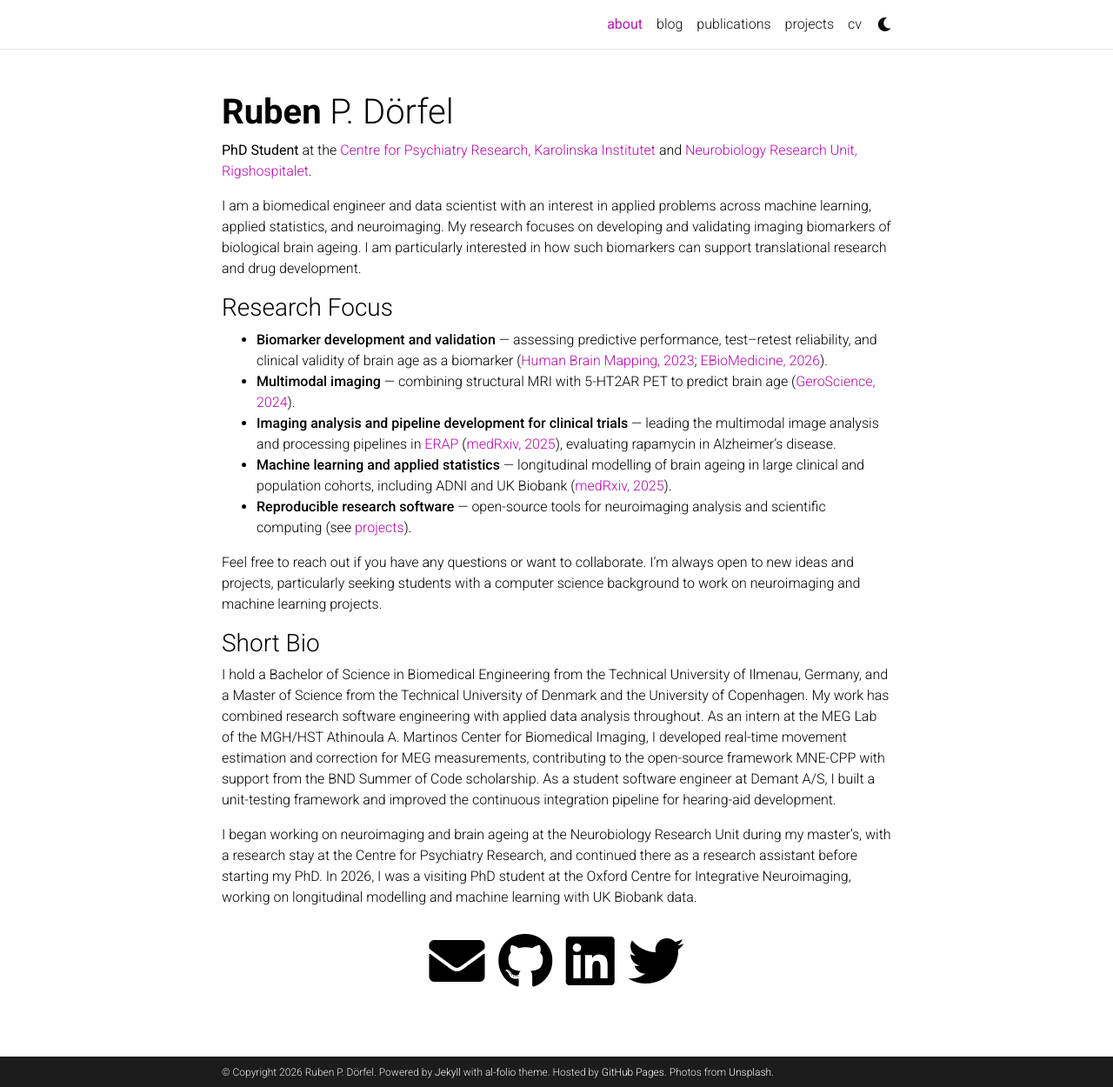
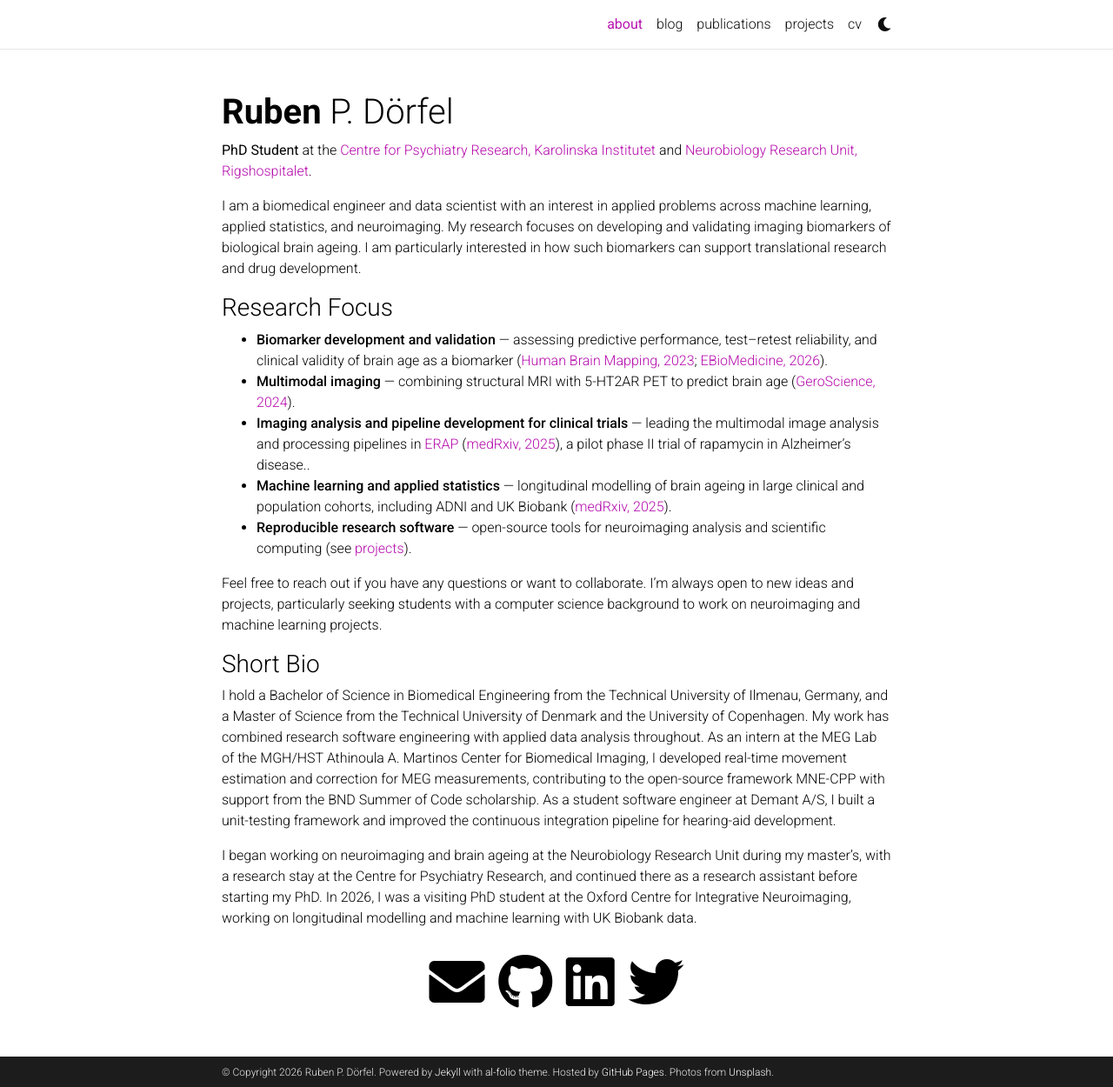
Before and after one commit to RDoerfel/rdoerfel.github.io, a Jekyll site: the page built from _pages/about.md, in a window 1280 px wide and 1250 px high. Shown: the whole window at 87% size. Built offline with Jekyll 4.4.1, drawn with Linux system fonts in a browser that asks for light colours; comment, search, counter and statistics services are not loaded; a style sheet for code colours, icons or effects is not loaded.

Commit message:
add trial phase to ERAP

```diff
--- a/_pages/about.md
+++ b/_pages/about.md
@@ -20,7 +20,7 @@ I am a biomedical engineer and data scientist with an interest in applied proble
 
 - **Biomarker development and validation** — assessing predictive performance, test–retest reliability, and clinical validity of brain age as a biomarker ([Human Brain Mapping, 2023](https://onlinelibrary.wiley.com/doi/10.1002/hbm.26502); [EBioMedicine, 2026](https://www.thelancet.com/journals/ebiom/article/PIIS2352-3964(25)00544-4/fulltext)).
 - **Multimodal imaging** — combining structural MRI with 5-HT2AR PET to predict brain age ([GeroScience, 2024](https://link.springer.com/article/10.1007/s11357-024-01148-6)).
-- **Imaging analysis and pipeline development for clinical trials** — leading the multimodal image analysis and processing pipelines in [ERAP](/projects/erap/) ([medRxiv, 2025](https://www.medrxiv.org/content/10.64898/2025.12.08.25340853v1)), evaluating rapamycin in Alzheimer's disease.
+- **Imaging analysis and pipeline development for clinical trials** — leading the multimodal image analysis and processing pipelines in [ERAP](/projects/erap/) ([medRxiv, 2025](https://www.medrxiv.org/content/10.64898/2025.12.08.25340853v1)), a pilot phase II trial of rapamycin in Alzheimer's disease..
 - **Machine learning and applied statistics** — longitudinal modelling of brain ageing in large clinical and population cohorts, including ADNI and UK Biobank ([medRxiv, 2025](https://www.medrxiv.org/content/10.64898/2025.12.10.25341964v1.full)).
 - **Reproducible research software** — open-source tools for neuroimaging analysis and scientific computing (see [projects](/projects/)).
 
```
